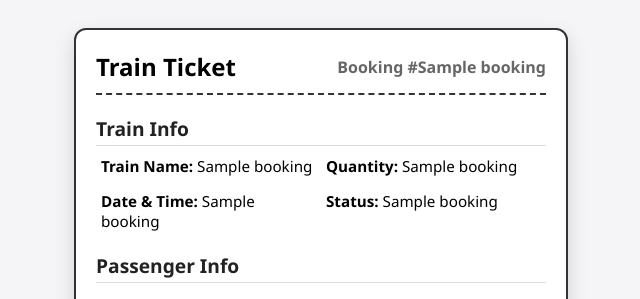
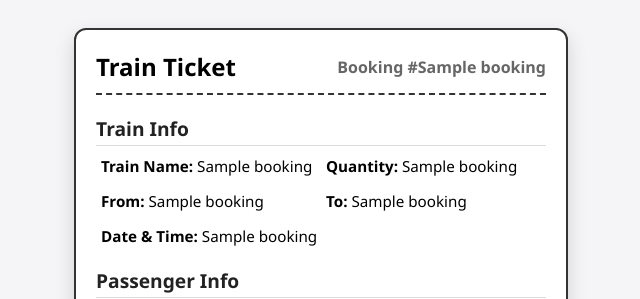
Before and after one commit to mosina003/Ease-My-Trip, a Flask app: template templates/ticket.html in a window 1280 px wide. Shown: the top 299 px of the page, without its empty margins (319-959 px from the left). Run offline with Flask 3, Linux system fonts and the light colour scheme; the template is opened without the code that fills it: most values are stand-ins (such as "Sample title", 1, 10 or a date in 2020).

Commit message:
fixed ticket

```diff
--- a/templates/ticket.html
+++ b/templates/ticket.html
@@ -99,12 +99,14 @@
       <h2>Train Info</h2>
 <div class="ticket-details">
   <div><strong>Train Name:</strong> {{ booking[1] }}</div>
-        <div><strong>Quantity:</strong> {{ booking[2] }}</div>
+  <div><strong>Quantity:</strong> {{ booking[4] }}</div>
 </div>
 <div class="ticket-details" style="margin-top: 5px;">
-        <div><strong>Date & Time:</strong> {{ booking[3] }}</div>
-        <div><strong>Status:</strong> {{ booking[4] }}</div>
+  <div><strong>From:</strong> {{ booking[2] }}</div>
+  <div><strong>To:</strong> {{ booking[3] }}</div>
 </div>
+<div class="ticket-details" style="margin-top: 5px;">
+  <div><strong>Date & Time:</strong> {{ booking[5] }}</div>
 </div>
 
     <div class="ticket-section">
```
Lines whose indentation alone changed are shown as unchanged.
